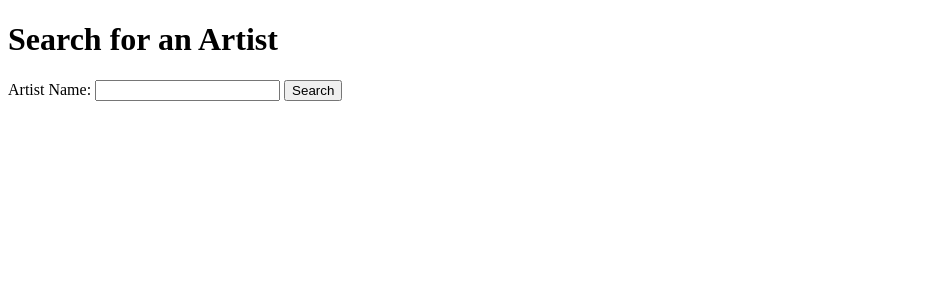
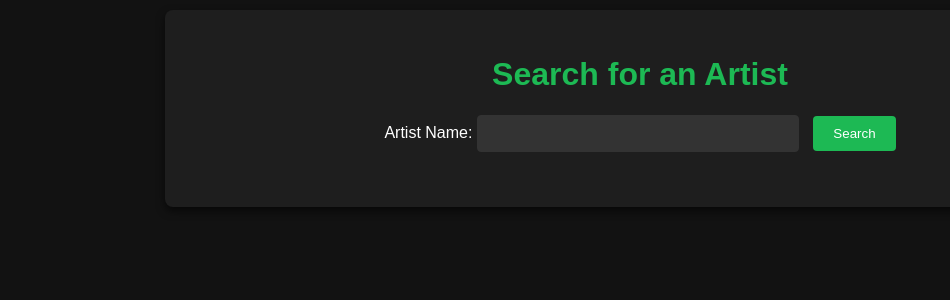
Before and after one commit to HonHonX/Collection-Tracker, a Django app: page /search/ in a window 1280 px wide. Shown: the top 300 px of the page, without its empty margins (0-950 px from the left). Run offline with Django 4.2, Linux system fonts and the light colour scheme.

Commit message:
improve visuals

```diff
--- a/collectionTracker/tracker/static/tracker/styles.css
+++ b/collectionTracker/tracker/static/tracker/styles.css
@@ -1,13 +1,60 @@
-<!DOCTYPE html>
-<html lang="en">
-<head>
-    {% load static %}
-    <meta charset="UTF-8">
-    <meta name="viewport" content="width=device-width, initial-scale=1.0">
-    <title>Spotify Artist Search</title>
-    <link rel="stylesheet" href="{% static 'tracker/styles.css' %}">
-    <style>
-        /* Style for the album list */
+/* Base Styles - Mobile First */
+body {
+    font-family: Arial, sans-serif;
+    background-color: #121212; /* Dark background */
+    color: #FFFFFF; /* Light text */
+    margin: 0;
+    padding: 10px;
+}
+
+.container {
+    width: 100%;
+    max-width: 100%; /* Full width on mobile */
+    margin: 0 auto;
+    padding: 15px;
+    background-color: #1e1e1e; /* Slightly lighter dark shade */
+    box-shadow: 0 4px 8px rgba(0, 0, 0, 0.6); /* Darker shadow for depth */
+    border-radius: 8px;
+}
+
+h1, h2 {
+    text-align: center;
+    color: #1DB954; /* Spotify green for headings */
+}
+
+.search-form {
+    display: flex;
+    flex-direction: column;
+    align-items: stretch;
+    margin-bottom: 20px;
+}
+
+.input-field {
+    width: 100%;
+    padding: 10px;
+    margin-bottom: 10px;
+    border: 1px solid #333; /* Darker border */
+    background-color: #333; /* Dark input background */
+    color: #fff; /* Light text */
+    border-radius: 4px;
+}
+
+.btn {
+    padding: 12px;
+    background-color: #1DB954; /* Spotify green */
+    color: #fff;
+    border: none;
+    border-radius: 4px;
+    cursor: pointer;
+    text-align: center;
+    width: 100%;
+}
+
+.btn:hover {
+    background-color: #1ed760; /* Lighter green on hover */
+}
+
+/* Album List */
 .album-list {
     display: flex;
     flex-direction: column;
@@ -18,69 +65,99 @@
     align-items: center;
     justify-content: space-between;
     margin-bottom: 20px;
-            padding: 10px;
-            border: 1px solid #ddd;
+    padding: 15px;
+    border: 1px solid #333;
     border-radius: 8px;
+    background-color: #1e1e1e;
+    box-shadow: 0 2px 4px rgba(0, 0, 0, 0.5);
 }
 
 .album-cover {
     width: 100px;
     height: auto;
+    border-radius: 4px;
 }
 
 .album-info {
     flex-grow: 1;
     margin-left: 20px;
+    color: #b3b3b3; /* Light gray for album info */
+}
+
+.album-info strong {
+    color: #fff;
 }
 
 .spotify-player {
     width: 300px;
-            height: 100px; /* Adjust for better usability */
+    height: 100px; /* Bigger player for usability */
+    border-radius: 4px;
 }
-    </style>
-</head>
-<body>
-    <div class="container">
-        <h1>Search for an Artist</h1>
-        <form method="POST" class="search-form">
-            {% csrf_token %}
-            <div class="input-group">
-                <label for="artist_name">Artist Name:</label>
-                <input type="text" name="artist_name" id="artist_name" class="input-field" required>
-                <button type="submit" class="btn">Search</button>
-            </div>
-        </form>
 
-        {% if albums %}
-            <h2>Albums for {{ artist_name }}</h2>
-            <div class="album-list">
-                {% for album in albums %}
-                    <div class="album-item">
-                        <!-- Album Cover on the left -->
-                        {% if album.image_url %}
-                            <img src="{{ album.image_url }}" alt="Album cover" class="album-cover">
-                        {% endif %}
+/* Larger Devices */
+@media (min-width: 768px) {
+    .container {
+        max-width: 700px; /* Limit container width on larger screens */
+        padding: 20px;
+    }
 
-                        <!-- Album Info in the middle -->
-                        <div class="album-info">
-                            <strong>{{ album.name }}</strong> <br>
-                            Release Date: {{ album.release_date }} <br>
-                            Total Tracks: {{ album.total_tracks }}
-                        </div>
+    .search-form {
+        flex-direction: row; /* Inputs and button aligned horizontally */
+        justify-content: center;
+    }
 
-                        <!-- Spotify Web Player on the right -->
-                        <iframe src="https://open.spotify.com/embed/album/{{ album.spotify_id }}"
-                                class="spotify-player"
-                                frameborder="0"
-                                allowtransparency="true"
-                                allow="encrypted-media">
-                        </iframe>
-                    </div>
-                {% endfor %}
-            </div>
-        {% elif error %}
-            <p>{{ error }}</p>
-        {% endif %}
-    </div>
-</body>
-</html>
+    .input-field {
+        width: 300px;
+        margin-right: 10px;
+    }
+
+    .btn {
+        width: auto;
+        padding: 10px 20px;
+    }
+
+    .album-item {
+        padding: 20px;
+    }
+}
+
+/* Tablets and Desktops */
+@media (min-width: 1024px) {
+    .container {
+        max-width: 900px;
+        padding: 25px;
+    }
+
+    .album-cover {
+        width: 150px;
+    }
+
+    .spotify-player {
+        width: 350px; /* Larger player for bigger screens */
+        height: 100px;
+    }
+}
+
+/* Extra Large Screens */
+@media (min-width: 1440px) {
+    .container {
+        max-width: 1200px;
+    }
+
+    .spotify-player {
+        width: 400px;
+    }
+}
+
+/* Small Screens (Mobile) */
+@media screen and (max-width: 600px) {
+    .album-item {
+        flex-direction: column;
+        align-items: flex-start;
+    }
+
+    .spotify-player {
+        width: 100%; /* Full width player on small devices */
+        height: 80px; /* Slightly smaller for mobile */
+    }
+}
--- a/collectionTracker/tracker/templates/tracker/artist_search.html
+++ b/collectionTracker/tracker/templates/tracker/artist_search.html
@@ -21,20 +21,23 @@
 
         {% if albums %}
             <h2>Albums for {{ artist_name }}</h2>
-            <div class="album-grid">
+            <div class="album-list">
                 {% for album in albums %}
-                    <div class="album-card">
+                    <div class="album-item">
+                        <!-- Album cover on the left -->
                         {% if album.image_url %}
                             <img src="{{ album.image_url }}" alt="Album cover" class="album-cover">
                         {% endif %}
+
+                        <!-- Album info in the middle -->
                         <div class="album-info">
                             <strong>{{ album.name }}</strong> <br>
                             Release Date: {{ album.release_date }} <br>
                             Total Tracks: {{ album.total_tracks }} <br>
-                            <a href="{{ album.url }}" target="_blank">Listen on Spotify</a>
                         </div>
-                        <!-- Embed Spotify Web Player -->
-                        <iframe src="https://open.spotify.com/embed/album/{{ album.spotify_id }}" width="100%" height="80" frameborder="0" allowtransparency="true" allow="encrypted-media"></iframe>
+
+                        <!-- Spotify Web Player on the right -->
+                        <iframe src="https://open.spotify.com/embed/album/{{ album.spotify_id }}" class="spotify-player" frameborder="0" allowtransparency="true" allow="encrypted-media"></iframe>
                     </div>
                 {% endfor %}
             </div>
```
Lines whose indentation alone changed are shown as unchanged.
